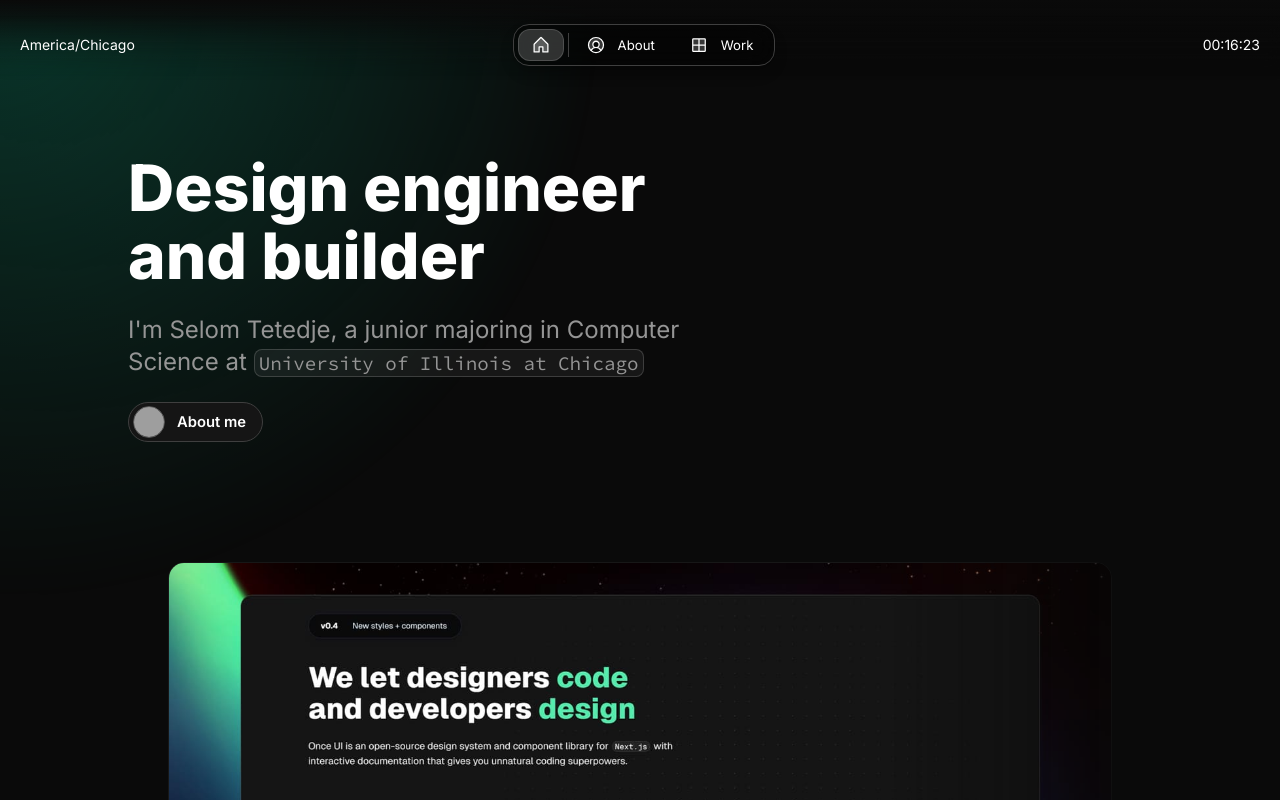
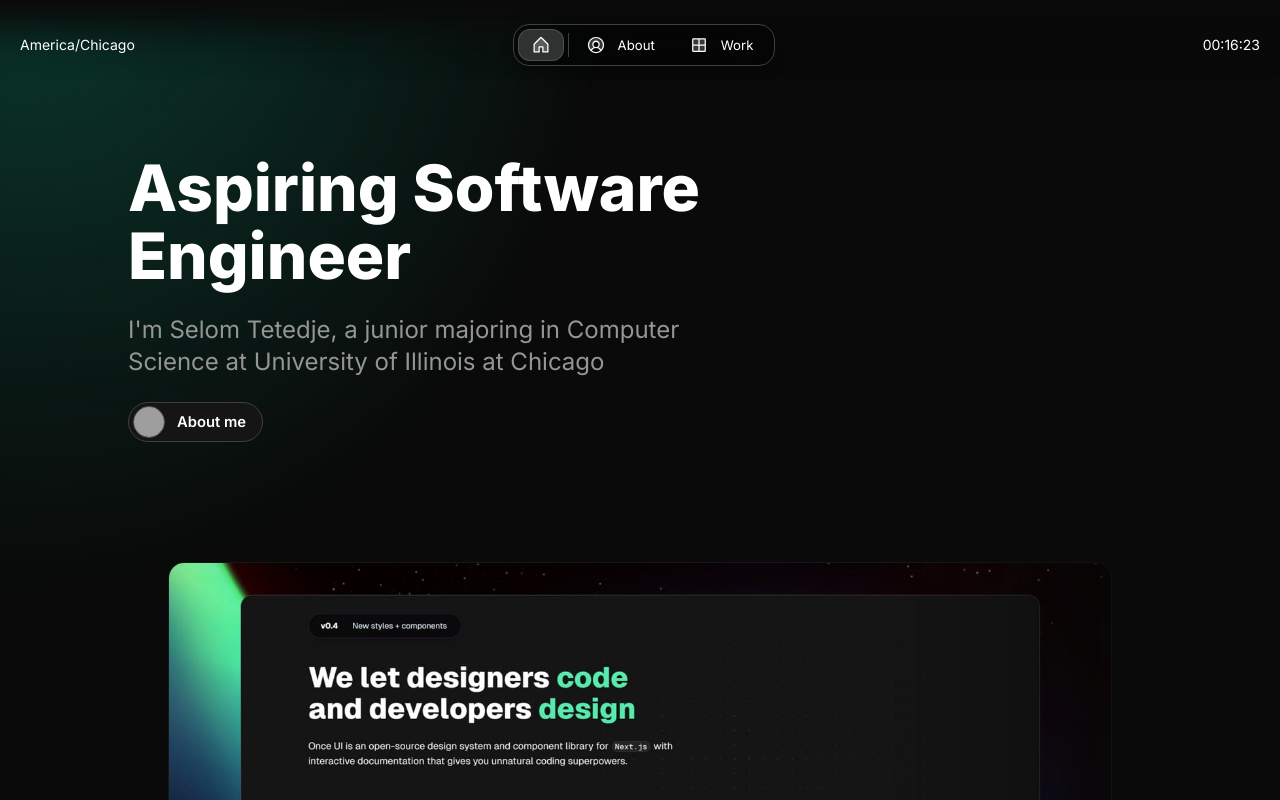
Before and after one commit to SelomTetedje/magic-portfolio-for-next-js, a Next.js app: page / in a window 1280 px wide. Shown: the top 800 px of the page. Built offline with nearby package versions, Linux system fonts and the light colour scheme; grey boxes are pictures that could not be loaded.

Commit message:
Made small edits to descriptions

```diff
--- a/src/app/resources/content.js
+++ b/src/app/resources/content.js
@@ -52,10 +52,13 @@ const home = {
   label: "Home",
   title: `${person.name}'s Portfolio`,
   description: `Portfolio website showcasing my work as a ${person.role}`,
-  headline: <>Design engineer and builder</>,
+  headline: <>Aspiring Software Engineer</>,
   subline: (
+    // <>
+    //   I'm Selom Tetedje, a junior majoring in Computer Science at <InlineCode>University of Illinois at Chicago</InlineCode>
+    // </>
     <>
-      I'm Selom Tetedje, a junior majoring in Computer Science at <InlineCode>University of Illinois at Chicago</InlineCode>
+      I'm Selom Tetedje, a junior majoring in Computer Science at University of Illinois at Chicago
     </>
   ),
 };
@@ -73,13 +76,14 @@ const about = {
   },
   calendar: {
     display: true,
-    link: "https://cal.com",
+    link: "https://calendly.com/selomdt52/30min",
   },
   intro: {
     display: true,
     title: "Introduction",
     description: (
       <>
+        Hello, I'm Selom Tetedje. I am currently a junior majoring in Computer Science with a minor in Human Hutrition at the University of Illinois at Chicago.
 
       </>
     ),
@@ -105,12 +109,12 @@ const about = {
         ],
         images: [
           // optional: leave the array empty if you don't want to display images
-          {
-            src: "/images/projects/project-01/cover-01.jpg",
-            alt: "Once UI Project",
-            width: 16,
-            height: 9,
-          },
+          // {
+          //   src: "/images/projects/project-01/cover-01.jpg",
+          //   alt: "Once UI Project",
+          //   width: 16,
+          //   height: 9,
+          // },
         ],
       },
       {
```
